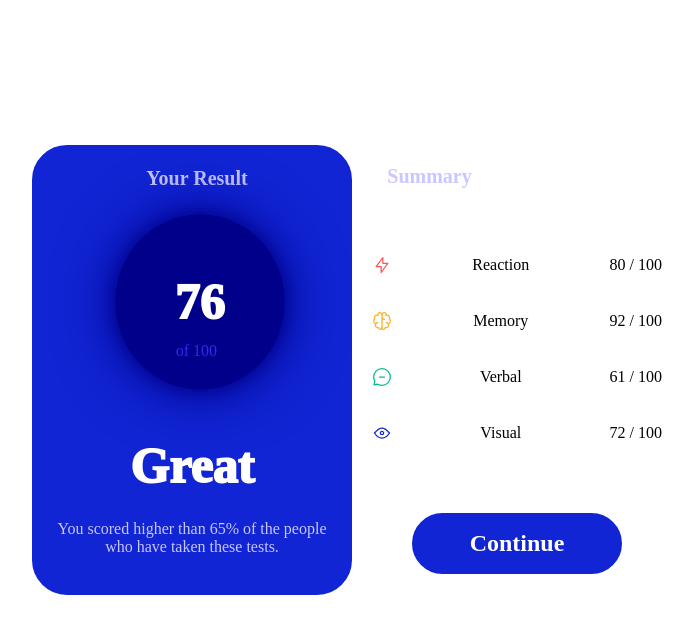
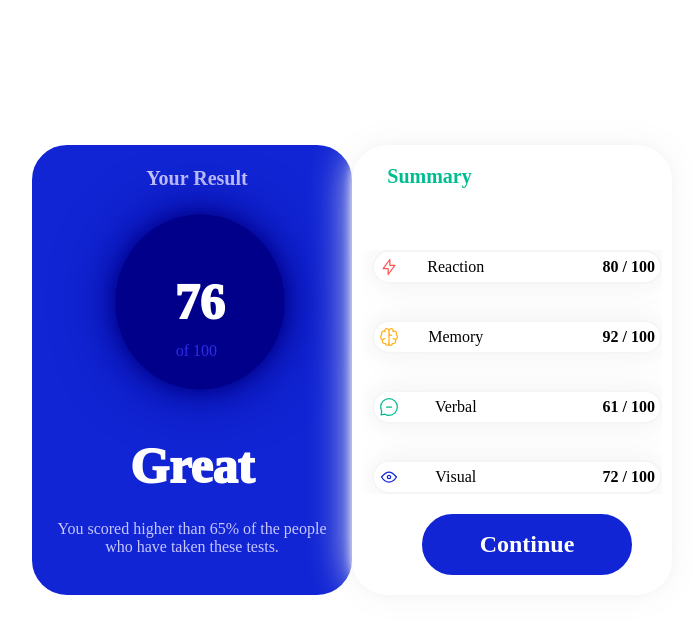
Before and after one commit to KieranWake/mini-projects-2, a plain HTML site: page project-2/results-summary-component-main/index.html in a window 1280 px wide. Shown: the whole page, without its empty margins (288-981 px from the left). Drawn offline with Linux system fonts and the light colour scheme.

Commit message:
added borders to our list items to create a whitesmoke outline, same with the second side's container. Applied box-shadow for a slight glow illusion

```diff
--- a/project-2/results-summary-component-main/index.html
+++ b/project-2/results-summary-component-main/index.html
@@ -39,7 +39,9 @@
 
     .side-two {
       background-color: #fff;
+      border: 2px solid whitesmoke;
       border-style: none;
+      box-shadow: 0 0 10px whitesmoke, 0 0 40px whitesmoke;
     }
 
     h4 {
@@ -47,13 +49,13 @@
       padding: 10px;
       text-align: center;
       height: 100px;
-      font-weight: 700;
       font-size: 20px;
       color: hsl(241, 100%, 89%);
     }
 
     .side-two h4 {
       margin-right: 175px;
+      color: hsl(166, 100%, 37%);
     }
 
     .circle {
@@ -101,7 +103,7 @@
 
     .btn {
       display: inline-block;
-      margin: 70px;
+      margin: 20px;
       padding: 15px;
       width: 70%;
       margin-left: 50px;
@@ -122,6 +124,7 @@
     ul {
       list-style-type:none;
       padding: 0;
+      margin-top: -5px;
     }
 
     li {
@@ -129,6 +132,20 @@
       justify-content: space-between;
       align-items: center;
       margin-left: 10px;
+      border: 2px solid whitesmoke;
+      box-shadow: 0 0 20px whitesmoke, 0 0 40px whitesmoke;
+      border-radius: 400px;
+      padding: 5px;
+    }
+
+    img {
+      margin-right: 20px;
+    }
+
+    span {
+      margin-left: 110px;
+      font-weight: 800;
+
     }
   </style>
 </head>
```
